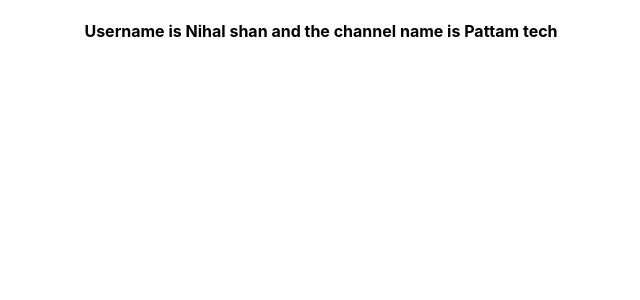
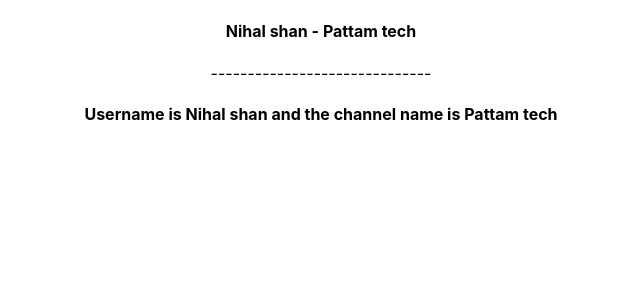
Before and after one commit to nihalshandev/react-hook-learning, a React (Create React App) app: page / in a window 1280 px wide. Shown: the top 300 px of the page, without its empty margins (319-959 px from the left). Built offline with nearby package versions, Linux system fonts and the light colour scheme.

Commit message:
learned working with context api with useContext

```diff
--- a/src/components/useContext/ComponentE.js
+++ b/src/components/useContext/ComponentE.js
@@ -1,9 +1,15 @@
-import React from "react";
+import React, { useContext } from "react";
+import { ChannelContext, UserContext } from "../../App";
 import ComponentF from "./ComponentF";
 
 const ComponentE = () => {
+    const user = useContext(UserContext)
+    const channel = useContext(ChannelContext)
   return (
     <div>
+        <h4> {user} - {channel} </h4>
+
+        <p>------------------------------</p>
       <ComponentF />
     </div>
   );
```
